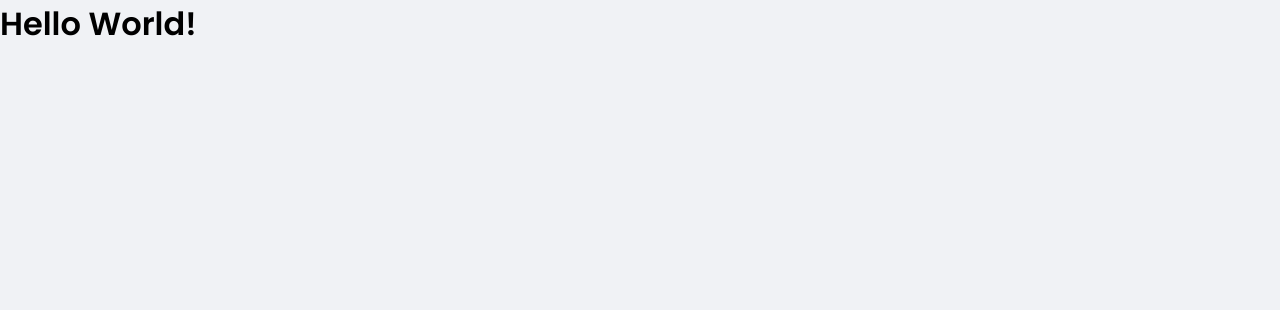
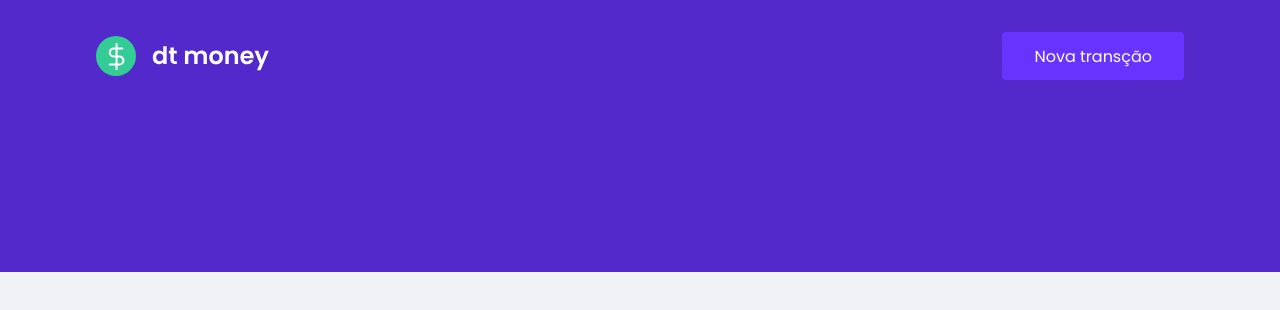
Before and after one commit to Mateusp23/dtmoney, a React (Create React App) app: page / in a window 1280 px wide. Shown: the top 310 px of the page. Built offline with nearby package versions, Linux system fonts and the light colour scheme.

Commit message:
criando component header

```diff
--- a/src/App.tsx
+++ b/src/App.tsx
@@ -1,10 +1,11 @@
 import { GlobalStyle } from './styles/global';
+import { Header } from './components/Header';
 
 export function App() {
   return (
-    <div className="App">
-      <h1>Hello World!</h1>
+    <>
+      <Header />
       <GlobalStyle />
-    </div>
+    </>
   );
 }
--- /dev/null
+++ b/src/components/Header/index.tsx
@@ -0,0 +1,15 @@
+import logoImg from '../../assets/logo.svg';
+import { Container, Content } from './styles';
+
+export function Header() {
+  return (
+    <Container>
+      <Content>
+        <img src={logoImg} alt="dt money" />
+        <button type="button">
+          Nova transção
+        </button>
+      </Content>
+    </Container>
+  );
+}
--- /dev/null
+++ b/src/components/Header/styles.ts
@@ -0,0 +1,31 @@
+import styled from 'styled-components';
+
+export const Container = styled.header`
+  background: var(--blue);
+`;
+
+export const Content = styled.div`
+  max-width: 1120px;
+  margin: 0 auto;
+
+  padding: 2rem 1rem 12rem;
+  display: flex;
+  align-items: center;
+  justify-content: space-between;
+
+  button {
+    font-size: 1rem;
+    color: #FFFFFF;
+    background: var(--blue-light);
+    border: 0;
+    padding: 0 2rem;
+    border-radius: 0.25rem;
+    height: 3rem;
+
+    transition: filter 0.2s;
+
+    &:hover {
+      filter: brightness(0.9);
+    }
+  }
+`;
```
